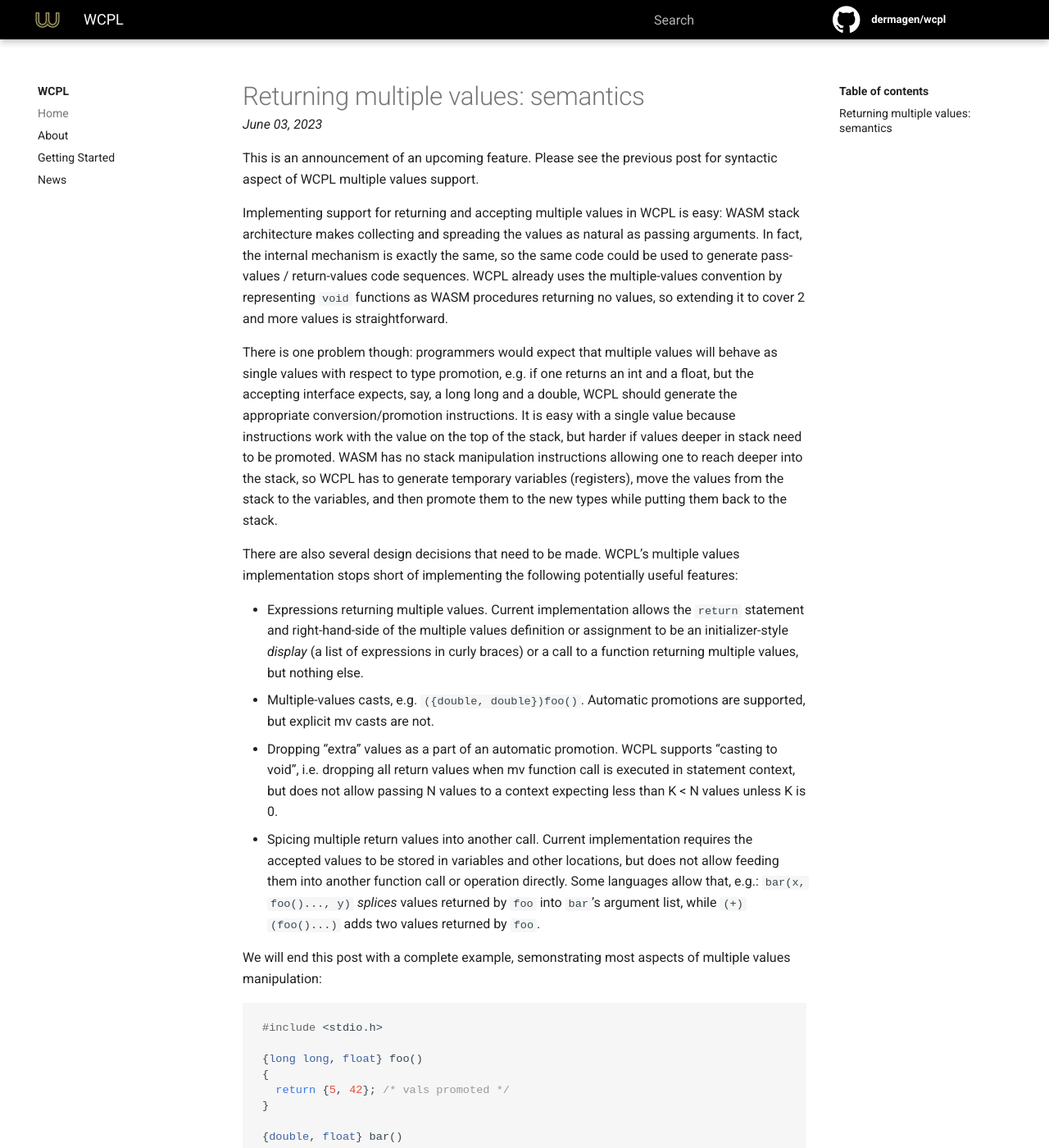
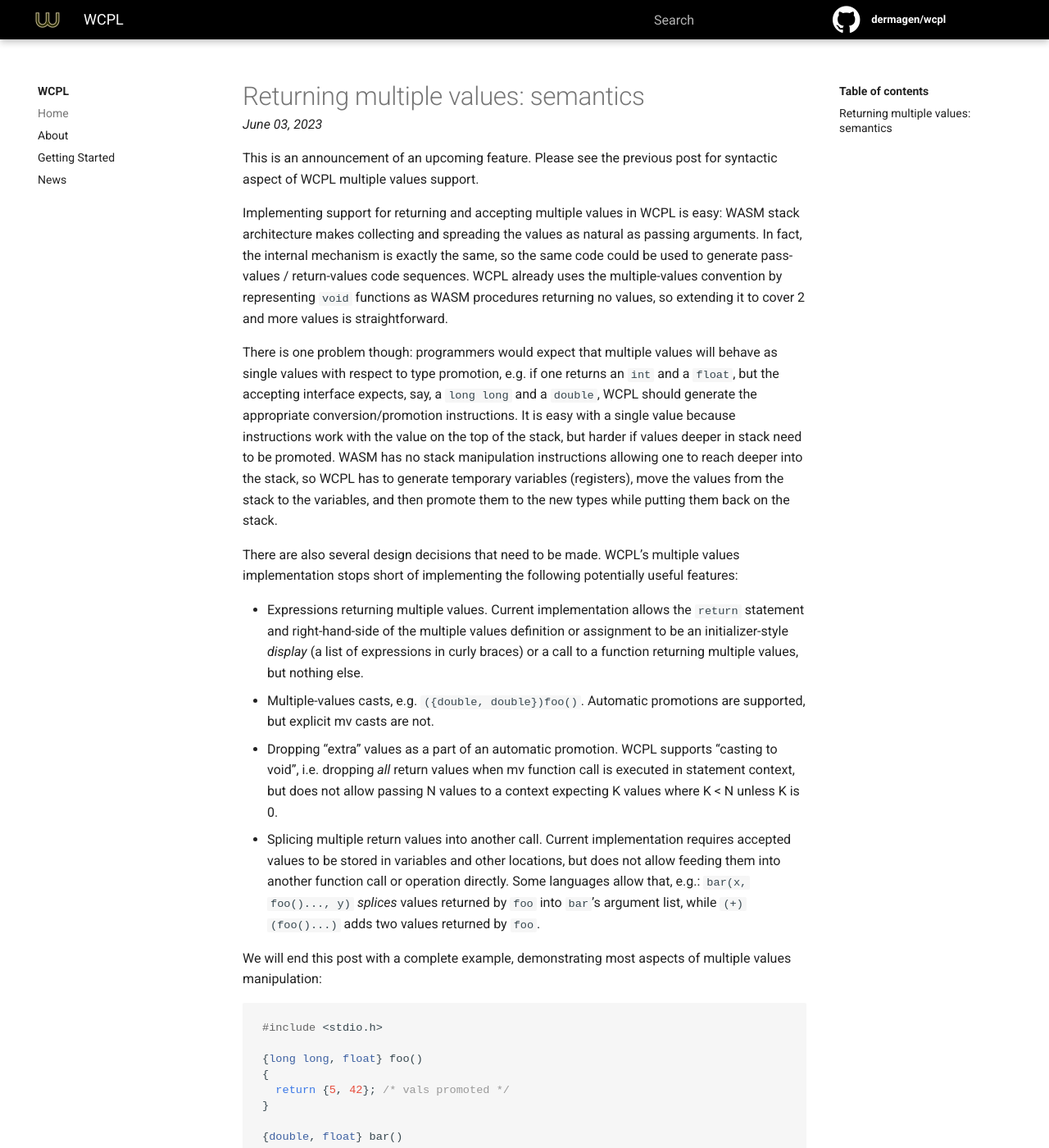
Before and after one commit to false-schemers/wcpl, a Jekyll site: the page built from docs/_posts/2023-06-03-mvsem.md, in a window 1280 px wide and 1400 px high. Shown: the whole window at 82% size. Built offline with Jekyll 4.4.1, drawn with Linux system fonts in a browser that asks for light colours; our own code applies the rules of GitHub Pages for plain Markdown files.

Commit message:
Update 2023-06-03-mvsem.md

```diff
--- a/docs/_posts/2023-06-03-mvsem.md
+++ b/docs/_posts/2023-06-03-mvsem.md
@@ -19,14 +19,14 @@ cover 2 and more values is straightforward.
 
 There is one problem though: programmers would expect that multiple values will
 behave as single values with respect to type promotion, e.g. if one returns an
-int and a float, but the accepting interface expects, say, a long long and a
-double, WCPL should generate the appropriate conversion/promotion instructions.
+`int` and a `float`, but the accepting interface expects, say, a `long long` and a
+`double`, WCPL should generate the appropriate conversion/promotion instructions.
 It is easy with a single value because instructions work with the value on the
 top of the stack, but harder if values deeper in stack need to be promoted.
 WASM has no stack manipulation instructions allowing one to reach deeper into
 the stack, so WCPL has to generate temporary variables (registers), move the
 values from the stack to the variables, and then promote them to the new types
-while putting them back to the stack.
+while putting them back on the stack.
 
 There are also several design decisions that need to be made. WCPL's multiple
 values implementation stops short of implementing the following potentially
@@ -42,18 +42,18 @@ useful features:
   are supported, but explicit mv casts are not.
 
 - Dropping "extra" values as a part of an automatic promotion. WCPL supports
-  "casting to void", i.e. dropping all return values when mv function call
+  "casting to void", i.e. dropping *all* return values when mv function call
   is executed in statement context, but does not allow passing N values to a
-  context expecting less than K < N values unless K is 0.
+  context expecting K values where K < N unless K is 0.
 
-- Spicing multiple return values into another call. Current implementation
-  requires the accepted values to be stored in variables and other locations,
+- Splicing multiple return values into another call. Current implementation
+  requires accepted values to be stored in variables and other locations,
   but does not allow feeding them into another function call or operation
   directly. Some languages allow that, e.g.: `bar(x, foo()..., y)` *splices*
   values returned by `foo` into `bar`'s argument list, while `(+)(foo()...)`
   adds two values returned by `foo`.
 
-We will end this post with a complete example, semonstrating most aspects
+We will end this post with a complete example, demonstrating most aspects
 of multiple values manipulation:
 
 {% highlight C %}
```
